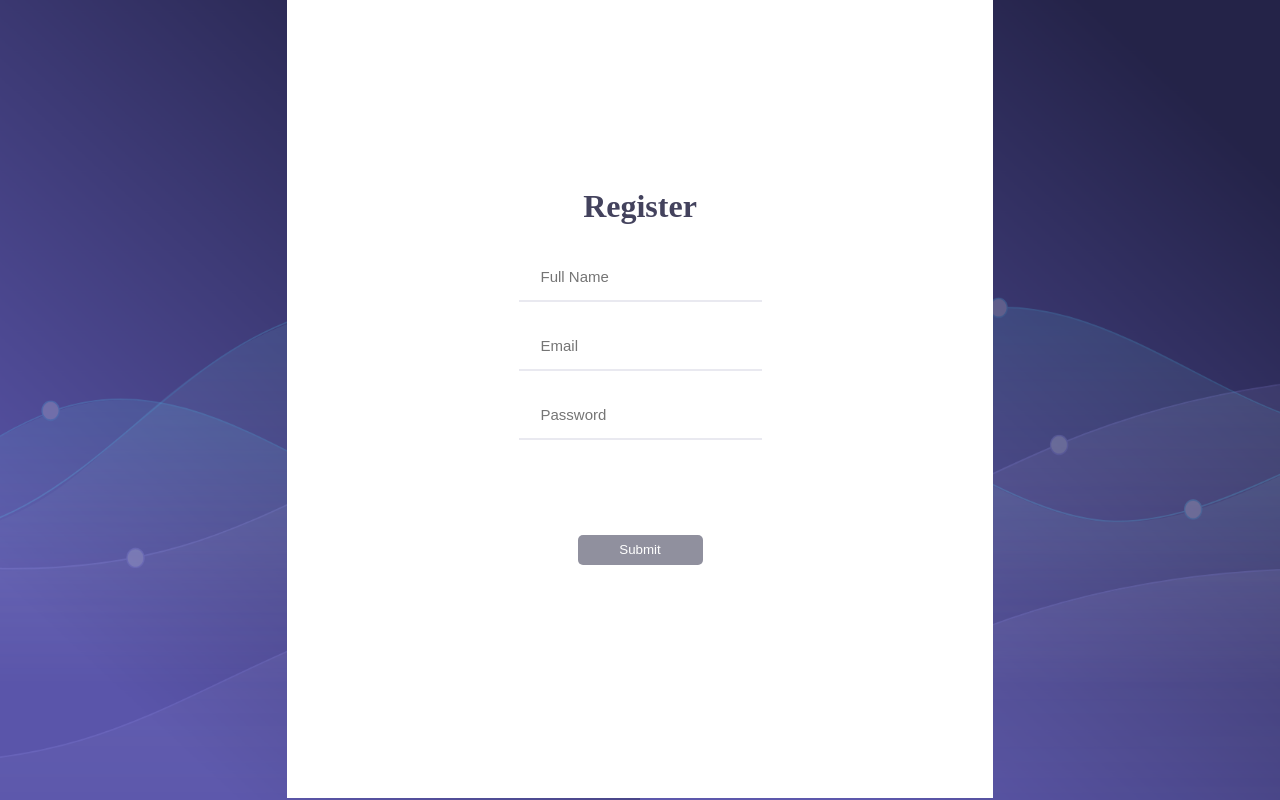
After one commit to WebTeamCse/LaboratoriAnalizave, a PHP site: page /indexRegister.php in a window 1280 px wide. The commit adds this page. Run offline with PHP 8.4, Linux system fonts and the light colour scheme.

Commit message:
Register Backend

```diff
--- /dev/null
+++ b/Register/indexRegister.php
@@ -0,0 +1,77 @@
+<!DOCTYPE html>
+<html>
+    <head>
+        <meta charset="utf-8">
+        <title>Sign Up</title>
+        <link rel="stylesheet" type="text/css" href="styleRegister.css">
+        <meta name="viewport" content="width=device-width, initial-scale=1">
+        <script type="text/javascript" src="signup-script.js"></script>
+        <script src="https://code.jquery.com/jquery-3.5.1.min.js"
+          integrity="sha256-9/aliU8dGd2tb6OSsuzixeV4y/faTqgFtohetphbbj0="
+          crossorigin="anonymous"></script>
+
+    </head>
+    <body>
+    <?php
+    require '../crud/dbconfig.php';
+
+    if(isset($_POST["submit"])){
+        $name = $_POST['name'];
+        $email = $_POST['email'];
+        $password = $_POST['password'];
+
+        $sql = 'INSERT INTO users(name, email, password) VALUES
+        (:name, :email, :password)';
+
+        $query = $conn-> prepare($sql);
+        $query-> bindParam('name', $name);
+        $query-> bindParam('email', $email);
+        $query-> bindParam('password', $password);
+
+        $query-> execute();
+
+        header("Location: ../crud/users.php");
+
+    }
+    ?>
+    <div class="register">
+        <form class="form" id="form" action="indexRegister.php" method="post">
+              <h1>Register</h1>
+              <p> Please login to your account.</p>
+
+            <input id="name" type="text" name="name" placeholder="Full Name"><br>
+            <input id="email" type="text" name="email" placeholder="Email"><br>
+            <input id="password" type="password" name="password" placeholder="Password">
+            <div class="btn">
+            <input type="submit" name="submit" value="Submit">
+            </div>
+
+        </form>
+    </div>
+
+
+
+        <!-- <div class="register">
+
+
+                <form class="form" id="form" action="indexRegister.php" method="post" onsubmit="return validateForm()">
+                    <h1>Register</h1>
+                    <p>Welcome back! Please login to your account.</p>
+                        <input id="name" name="name" type="text" placeholder="Full Name">
+                        <br>
+                        <input id="email" name="email" type="text" placeholder="Email">
+                        <br>
+                        <input id="password" name="password" type="password" placeholder="Password"><br>
+                        <div class="btn">
+
+                    </div>
+                </form>
+        </div>     -->
+
+        <?php
+
+            // include "../crud/insert-users.php";
+        ?>
+    </body>
+
+</html>
--- a/Register/signup-script.js
+++ b/Register/signup-script.js
@@ -36,7 +36,6 @@ function validateForm() {
           alert("Password shoulden\'t contains one of these (* + / #)");
           return false;
       }
-      alert("OK");
-      event.preventDefault();
+
 
     }
--- a/Register/styleRegister.css
+++ b/Register/styleRegister.css
@@ -13,6 +13,7 @@
     color: white;
     background-image: url(../img/back.png) ;
     height: 100vh;
+    background-color: black;
   }
 
 
@@ -24,6 +25,7 @@
   padding: 0px;
   list-style-type: none;
   border-radius: 30px;
+
 }
 
  form{
@@ -40,7 +42,7 @@ p{
 
 }
 
-input{
+input[type="text"],[type="password"]{
     font-size: 15px;
     padding: 15px 22px;
     margin: 10px 5px;
@@ -52,6 +54,20 @@ input{
 h1{
  margin-top: 185px;
  color: rgb(67,66,93);
+}
+input[type="submit" i]{
+  width: 125px;
+  height: 30px;
+  background-color: rgb(144, 144, 158);
+  border:  rgb(66,67,93);
+  border-radius: 5px;
+  color: white;
+  padding: 3px;
+  margin-top: -7px;
+}
+input[type="submit" i]:hover{
+  cursor: pointer;
+  background-color: rgb(87, 87, 119);
 }
 .btn{
   margin-top: 90px;
--- a/crud/dbconfig.php
+++ b/crud/dbconfig.php
@@ -28,8 +28,8 @@ try {
   $conn = new PDO("mysql:host=$servername;dbname=cse2020", $username, $password);
   // set the PDO error mode to exception
   $conn->setAttribute(PDO::ATTR_ERRMODE, PDO::ERRMODE_EXCEPTION);
-  echo "Connected successfully";
+  // echo "LIDHJA U REALIZUA ME SUKSES";
 } catch(PDOException $e) {
-  echo "Connection failed: " . $e->getMessage();
+  echo "Lidhja nuk realizua...".$e->getMessage();
 }
 ?>
--- a/crud/users.php
+++ b/crud/users.php
@@ -7,7 +7,7 @@
 
 ?>
 <div class="container">
-    <h1><a href="add_users.php"></a></h1>
+    <h1><a href="insert-users.php"></a></h1>
     <table border="1">
         <thead>
             <tr>
```
Also changed, not shown: Register/indexRegister.html (deleted, +0 -42 lines), crud/delete-users.php (added, +22 -0 lines), crud/insert-users.php (+33 -0 lines).
